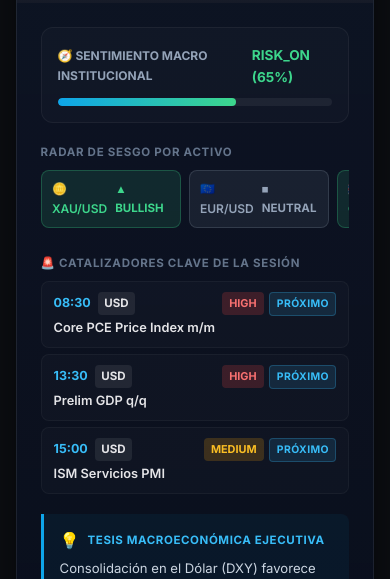
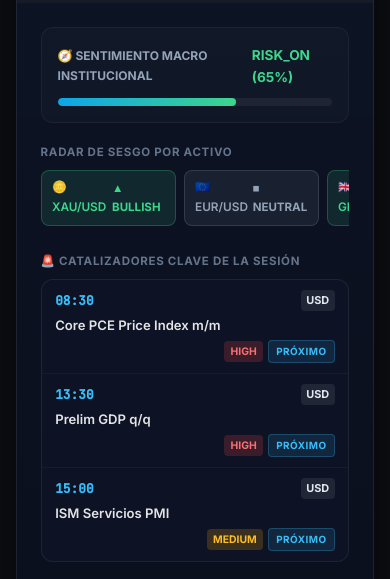
Before and after one commit to moisesrojasp89-Dev/AEONv2, a website built with Vite: page index.html in a window 390 px wide. Shown: the part 1036-1615 px from the top of the page. Built offline with nearby package versions, Linux system fonts and the light colour scheme; some packages are replaced by stand-ins of ours; no server answers; the database is empty; grey boxes are pictures that could not be loaded; what lightweight-charts would draw is missing.

Commit message:
feat(ui): convert catalysts into institutional terminal strip table and integrate quant order flow insights

```diff
--- a/src/css/components/news.css
+++ b/src/css/components/news.css
@@ -440,131 +440,133 @@
   font-weight: 700;
 }
 
-/* Catalizadores con Ciclo de Vida */
-.briefing-catalysts-list {
+/* Tira Terminal de Catalizadores Institucionales */
+.catalyst-strip-table {
   display: flex;
   flex-direction: column;
-  gap: 0.4rem;
+  background: rgba(15, 23, 42, 0.6);
+  border: 1px solid rgba(255, 255, 255, 0.07);
+  border-radius: var(--radius-md, 10px);
+  overflow: hidden;
 }
 
-.briefing-catalyst-item {
+.catalyst-strip-row {
   display: flex;
-  flex-direction: column;
-  gap: 0.35rem;
-  padding: 0.65rem 0.85rem;
-  background: rgba(255, 255, 255, 0.02);
-  border: 1px solid rgba(255, 255, 255, 0.04);
-  border-radius: 8px;
-  font-size: 0.82rem;
-  transition: border-color 0.2s ease;
+  align-items: center;
+  gap: 0.75rem;
+  padding: 0.65rem 1rem;
+  border-bottom: 1px solid rgba(255, 255, 255, 0.04);
+  transition: background 0.15s ease;
 }
 
-.briefing-catalyst-item.status-live {
-  border-color: rgba(61, 214, 140, 0.35);
-  background: rgba(61, 214, 140, 0.03);
+.catalyst-strip-row:last-child {
+  border-bottom: none;
 }
 
-.briefing-catalyst-item.status-digested {
-  opacity: 0.7;
+.catalyst-strip-row:hover {
+  background: rgba(255, 255, 255, 0.02);
 }
 
-.catalyst-header-row {
-  display: flex;
-  justify-content: space-between;
-  align-items: center;
-  width: 100%;
+.catalyst-strip-row.status-live {
+  background: rgba(61, 214, 140, 0.04);
 }
 
-.catalyst-meta-left {
+.c-col-time {
   display: flex;
   align-items: center;
-  gap: 0.45rem;
+  gap: 0.4rem;
+  min-width: 90px;
 }
 
-.catalyst-meta-right {
+.c-time {
+  font-family: var(--font-mono, monospace);
+  font-weight: 700;
+  font-size: 0.8rem;
+  color: #38bdf8;
+}
+
+.c-currency {
+  font-size: 0.68rem;
+  font-weight: 700;
+  background: rgba(255, 255, 255, 0.08);
+  padding: 0.1rem 0.35rem;
+  border-radius: 4px;
+  color: #e2e8f0;
+}
+
+.c-col-main {
+  flex: 1;
   display: flex;
   align-items: center;
-  gap: 0.35rem;
-  flex-wrap: wrap;
-  justify-content: flex-end;
+  gap: 0.75rem;
+  min-width: 0;
 }
 
-.catalyst-title-row {
-  width: 100%;
-}
-
-.catalyst-time {
-  font-weight: 700;
-  color: #38bdf8;
-  font-size: 0.78rem;
-}
-
-.catalyst-currency {
-  font-weight: 700;
-  background: rgba(255, 255, 255, 0.08);
-  padding: 0.12rem 0.4rem;
-  border-radius: 4px;
-  font-size: 0.72rem;
-}
-
-.catalyst-title {
+.c-event-title {
   font-size: 0.84rem;
   font-weight: 600;
   color: var(--text, #e2e8f0);
-  margin: 0;
-  line-height: 1.35;
+  white-space: nowrap;
+  overflow: hidden;
+  text-overflow: ellipsis;
 }
 
-.catalyst-actual-box {
+.c-data-strip {
   display: inline-flex;
   align-items: center;
-  gap: 0.35rem;
-  background: rgba(61, 214, 140, 0.12);
-  border: 1px solid rgba(61, 214, 140, 0.25);
-  padding: 0.15rem 0.45rem;
+  gap: 0.4rem;
+  background: rgba(61, 214, 140, 0.10);
+  border: 1px solid rgba(61, 214, 140, 0.22);
+  padding: 0.1rem 0.45rem;
   border-radius: 4px;
-  font-size: 0.72rem;
+  font-size: 0.7rem;
+  font-family: var(--font-mono, monospace);
 }
 
-.c-actual {
+.c-data-val strong {
   color: #3dd68c;
-  font-weight: 700;
 }
 
-.c-prev {
-  color: var(--text-muted, #94a3b8);
+.c-data-prev {
+  color: #94a3b8;
 }
 
-.catalyst-badge {
-  font-size: 0.68rem;
+.c-col-tags {
+  display: flex;
+  align-items: center;
+  gap: 0.4rem;
+  margin-left: auto;
+}
+
+.c-impact-pill {
+  font-size: 0.65rem;
   font-weight: 700;
-  padding: 0.15rem 0.45rem;
+  padding: 0.12rem 0.4rem;
   border-radius: 4px;
 }
 
-.catalyst-status-pill {
-  font-size: 0.65rem;
+.c-status-tag {
+  font-size: 0.62rem;
   font-weight: 700;
   text-transform: uppercase;
-  letter-spacing: 0.04em;
-  padding: 0.15rem 0.4rem;
+  letter-spacing: 0.05em;
+  padding: 0.12rem 0.45rem;
   border-radius: 4px;
 }
 
-.catalyst-status-pill.status-upcoming {
+.c-status-tag.status-upcoming {
   background: rgba(56, 189, 248, 0.12);
   color: #38bdf8;
   border: 1px solid rgba(56, 189, 248, 0.25);
 }
 
-.catalyst-status-pill.status-live {
+.c-status-tag.status-live {
   background: rgba(61, 214, 140, 0.15);
   color: #3dd68c;
   border: 1px solid rgba(61, 214, 140, 0.35);
-  animation: pulse-border 2s infinite;
 }
 
-.catalyst-status-pill.status-digested {
+.c-status-tag.status-digested {
   background: rgba(148, 163, 184, 0.10);
   color: #94a3b8;
   border: 1px solid rgba(148, 163, 184, 0.20);
@@ -671,11 +673,11 @@
   }
 
   .briefing-radar-chip {
-    flex: 0 0 140px;
-    min-width: 140px;
+    flex: 0 0 135px;
+    min-width: 135px;
     scroll-snap-align: start;
-    padding: 0.5rem 0.65rem;
-    font-size: 0.75rem;
+    padding: 0.45rem 0.65rem;
+    font-size: 0.74rem;
     border-radius: 8px;
   }
 
@@ -683,21 +685,37 @@
     font-size: 0.72rem;
   }
 
-  /* Catalizadores en Móvil */
-  .briefing-catalysts-list {
-    display: flex;
+  /* Tira de Catalizadores en Móvil */
+  .catalyst-strip-row {
     flex-direction: column;
-    gap: 0.4rem;
+    align-items: flex-start;
+    padding: 0.65rem 0.85rem;
+    gap: 0.35rem;
   }
 
-  .briefing-catalyst-item {
-    padding: 0.6rem 0.75rem;
+  .c-col-time {
+    width: 100%;
+    justify-content: space-between;
+  }
+
+  .c-col-main {
+    width: 100%;
+    flex-direction: column;
+    align-items: flex-start;
     gap: 0.3rem;
   }
 
-  .catalyst-title {
-    font-size: 0.8rem;
-    line-height: 1.3;
+  .c-event-title {
+    white-space: normal;
+    font-size: 0.82rem;
+    line-height: 1.35;
+  }
+
+  .c-col-tags {
+    width: 100%;
+    justify-content: flex-end;
+    margin-left: 0;
+    gap: 0.3rem;
   }
 
   /* Tesis Macroeconómica Compacta */
--- a/src/js/templates/briefingCard.js
+++ b/src/js/templates/briefingCard.js
@@ -1,5 +1,5 @@
 /* ============================================================
-   AEON · templates/briefingCard.js — Visual Institutional Macro Card
+   AEON · templates/briefingCard.js — Institutional Terminal Macro Card
    Fase 5: AI Platform & Contextual Intelligence
    Gobernanza: Cero Hardcoding, Single Source of Truth & XSS Guard
    ============================================================ */
@@ -82,7 +82,7 @@ export function renderBriefingCard(briefing) {
     `;
   }).join('');
 
-  // Generar Catalizadores con Ciclo de Vida Dinámico y Hora Local
+  // Generar Catalizadores con Tira de Terminal Institucional
   const catalystsHtml = catalysts.map(c => {
     const statusKey = String(c.status || (c.actual ? 'live' : 'upcoming')).toLowerCase();
     const statusCfg = CATALYST_STATUS_CONFIG[statusKey] || CATALYST_STATUS_CONFIG.upcoming;
@@ -92,28 +92,26 @@ export function renderBriefingCard(briefing) {
     let dataPillHtml = '';
     if (c.actual) {
       dataPillHtml = `
-        <span class="catalyst-actual-box">
-          <strong class="c-actual">Act: ${escapeHTML(String(c.actual))}</strong>
-          <span class="c-prev">Prev: ${escapeHTML(String(c.forecast || c.previous || '--'))}</span>
+        <span class="c-data-strip">
+          <span class="c-data-val">Act: <strong>${escapeHTML(String(c.actual))}</strong></span>
+          <span class="c-data-prev">Prev: ${escapeHTML(String(c.forecast || c.previous || '--'))}</span>
         </span>
       `;
     }
 
     return `
-      <div class="briefing-catalyst-item ${escapeHTML(statusCfg.badgeClass)}">
-        <div class="catalyst-header-row">
-          <div class="catalyst-meta-left">
-            <span class="catalyst-time" title="Hora local">${escapeHTML(localTime)}</span>
-            <span class="catalyst-currency">${escapeHTML(c.currency || 'USD')}</span>
-          </div>
-          <div class="catalyst-meta-right">
-            ${dataPillHtml}
-            <span class="catalyst-badge ${escapeHTML(impactClass)}">${escapeHTML(c.impact || 'MED')}</span>
-            <span class="catalyst-status-pill ${escapeHTML(statusCfg.badgeClass)}">${escapeHTML(statusCfg.badgeLabel)}</span>
-          </div>
+      <div class="catalyst-strip-row ${escapeHTML(statusCfg.badgeClass)}">
+        <div class="c-col-time">
+          <span class="c-time">${escapeHTML(localTime)}</span>
+          <span class="c-currency">${escapeHTML(c.currency || 'USD')}</span>
         </div>
-        <div class="catalyst-title-row">
-          <p class="catalyst-title">${escapeHTML(c.title || '')}</p>
+        <div class="c-col-main">
+          <span class="c-event-title">${escapeHTML(c.title || '')}</span>
+          ${dataPillHtml}
+        </div>
+        <div class="c-col-tags">
+          <span class="c-impact-pill ${escapeHTML(impactClass)}">${escapeHTML(c.impact || 'MED')}</span>
+          <span class="c-status-tag ${escapeHTML(statusCfg.badgeClass)}">${escapeHTML(statusCfg.badgeLabel)}</span>
         </div>
       </div>
     `;
@@ -156,17 +154,17 @@ export function renderBriefingCard(briefing) {
           </div>
         </section>
 
-        <!-- Catalizadores de la Jornada -->
+        <!-- Catalizadores de la Jornada en Tira Terminal -->
         ${catalysts.length > 0 ? `
           <section class="briefing-catalysts-section" aria-label="Catalizadores de la Sesión">
             <span class="briefing-section-label">🚨 CATALIZADORES CLAVE DE LA SESIÓN</span>
-            <div class="briefing-catalysts-list">
+            <div class="catalyst-strip-table">
               ${catalystsHtml}
             </div>
           </section>
         ` : ''}
 
-        <!-- Tesis Ejecutiva -->
+        <!-- Tesis Ejecutiva de Terminal -->
         <section class="briefing-thesis-box" aria-label="Tesis Macroeconómica">
           <div class="thesis-header">
             <span class="thesis-icon" aria-hidden="true">💡</span>
```
Also changed, not shown: 1 other file.
